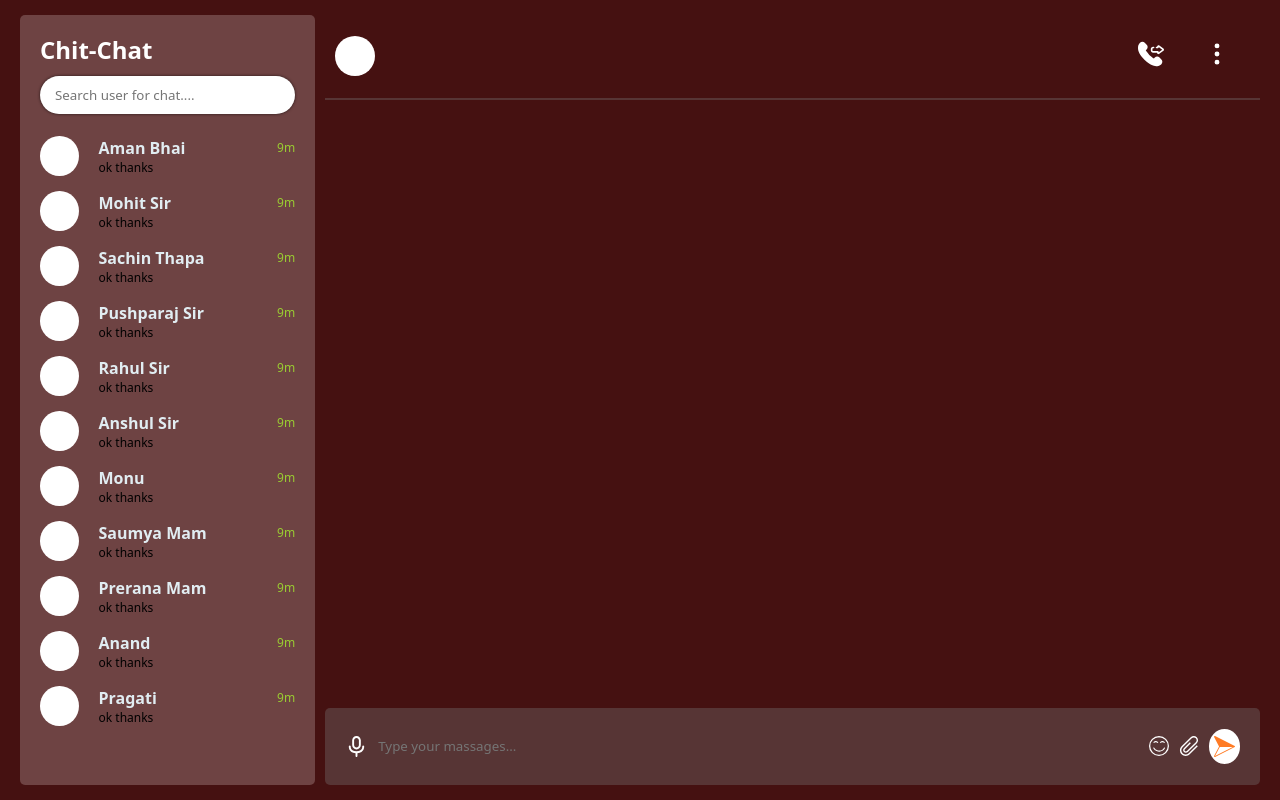
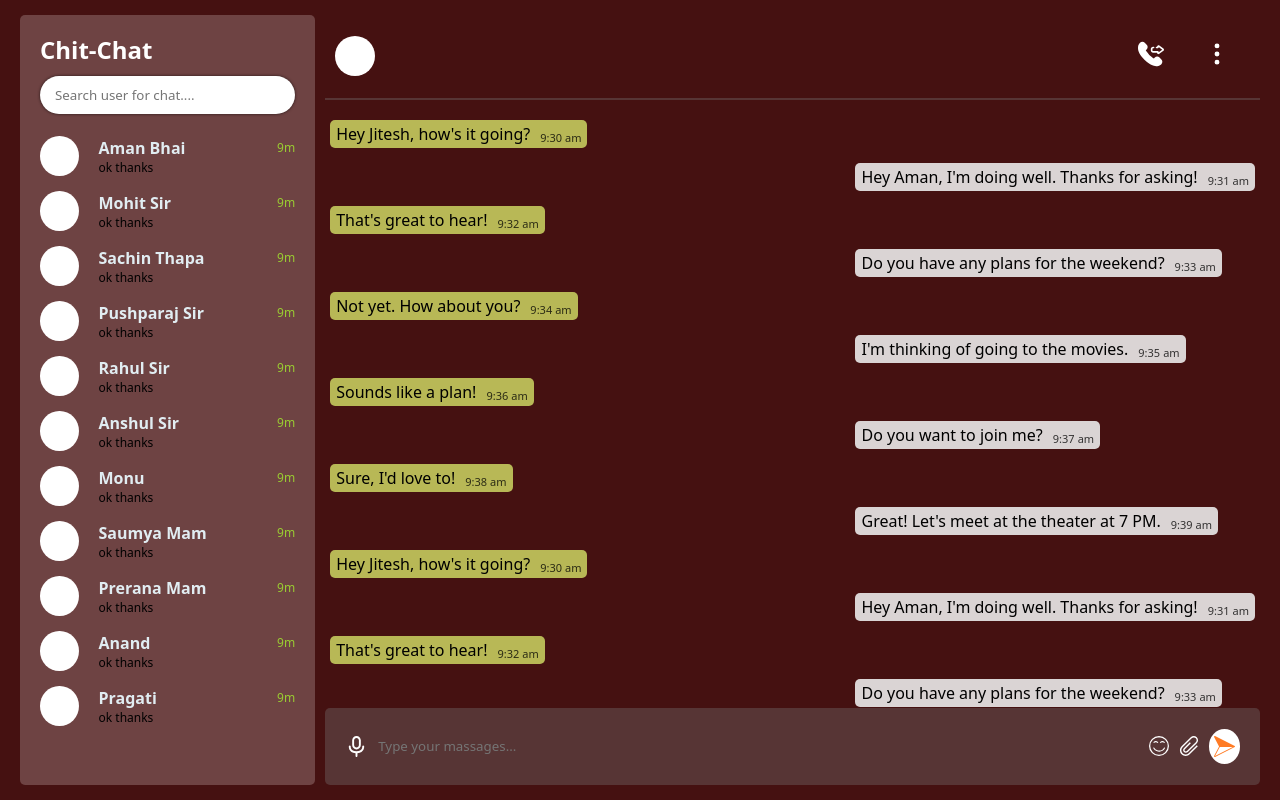
Before and after one commit to Mr-Jitesh9170/chat-App, a React (Create React App) app in the folder client/: page /chat in a window 1280 px wide. Built offline with nearby package versions, Linux system fonts and the light colour scheme.

Commit message:
worked on individual chats showing and scrollbars

```diff
--- a/client/public/index.html
+++ b/client/public/index.html
@@ -7,7 +7,7 @@
   <meta name="viewport" content="width=device-width, initial-scale=1" />
   <meta name="theme-color" content="#000000" />
   <meta name="description" content="Web site created using create-react-app" />
-  <title>React App</title>
+  <title>Chit-Chat💀</title>
   <style>
     * {
       box-sizing: border-box;
--- a/client/src/components/Chat.jsx
+++ b/client/src/components/Chat.jsx
@@ -8,7 +8,10 @@ import Microphone from "../Assests/microphone.svg"
 import ThreeDots from "../Assests/threeDots.svg"
 import { EmojiList } from "./emoji"
 import { Attachements } from "./attachments"
-import { threeDashPopUp, chatUsers } from "../data/AllData.js"
+import { threeDashPopUp, chatUsers, DummyChats } from "../data/AllData.js"
+
+
+
 
 const Chat = () => {
   const [search, setSearch] = useState("");
@@ -114,6 +117,31 @@ const Chat = () => {
           </div>
         </div>
         <div className="right-chat-mid">
+          {
+            DummyChats.map(({ sender, message, timestamp }) => {
+              if (sender === "Aman") {
+                return (
+                  <div className="user1-chats individual-chat">
+                    <div className="massage">{message}</div>
+                    <div className="send-massage-time">
+                      <span className="time">{timestamp.getHours() % 12}:{timestamp.getMinutes()}</span>
+                      <span className="time-am-pm">{timestamp.getHours() > 12 ? "pm" : "am"}</span>
+                    </div>
+                  </div>
+                )
+              } else {
+                return (
+                  <div className="user2-chats individual-chat">
+                    <div className="massage">{message}</div>
+                    <div className="send-massage-time">
+                      <div className="time">{timestamp.getHours() % 12}:{timestamp.getMinutes()}</div>
+                      <div className="time-am-pm">{timestamp.getHours() > 12 ? "pm" : "am"}</div>
+                    </div>
+                  </div>
+                )
+              }
+            })
+          }
 
           {/*<<<============ THREE-DASH  SHOW/HIDE =========> */}
 
--- a/client/src/data/AllData.js
+++ b/client/src/data/AllData.js
@@ -28,3 +28,188 @@ export const AttachementsData = [
 
 // Chat-user name =>
 export let chatUsers = ["Aman Bhai", "Mohit Sir", "Sachin Thapa", "Pushparaj Sir", "Rahul Sir", "Anshul Sir", "Monu", "Saumya Mam", "Prerana Mam", "Anand", "Pragati"]
+
+// Dummy-Chat of two Users =>
+export const DummyChats = [
+    {
+        id: 1,
+        sender: "Aman",
+        message: "Hey Jitesh, how's it going?",
+        timestamp: new Date("2024-03-20T09:30:00Z")
+    },
+    {
+        id: 2,
+        sender: "Jitesh",
+        message: "Hey Aman, I'm doing well. Thanks for asking!",
+        timestamp: new Date("2024-03-20T09:31:00Z")
+    },
+    {
+        id: 3,
+        sender: "Aman",
+        message: "That's great to hear!",
+        timestamp: new Date("2024-03-20T09:32:00Z")
+    },
+    {
+        id: 4,
+        sender: "Jitesh",
+        message: "Do you have any plans for the weekend?",
+        timestamp: new Date("2024-03-20T09:33:00Z")
+    },
+    {
+        id: 5,
+        sender: "Aman",
+        message: "Not yet. How about you?",
+        timestamp: new Date("2024-03-20T09:34:00Z")
+    },
+    {
+        id: 6,
+        sender: "Jitesh",
+        message: "I'm thinking of going to the movies.",
+        timestamp: new Date("2024-03-20T09:35:00Z")
+    },
+    {
+        id: 7,
+        sender: "Aman",
+        message: "Sounds like a plan!",
+        timestamp: new Date("2024-03-20T09:36:00Z")
+    },
+    {
+        id: 8,
+        sender: "Jitesh",
+        message: "Do you want to join me?",
+        timestamp: new Date("2024-03-20T09:37:00Z")
+    },
+    {
+        id: 9,
+        sender: "Aman",
+        message: "Sure, I'd love to!",
+        timestamp: new Date("2024-03-20T09:38:00Z")
+    },
+    {
+        id: 10,
+        sender: "Jitesh",
+        message: "Great! Let's meet at the theater at 7 PM.",
+        timestamp: new Date("2024-03-20T09:39:00Z")
+    },
+    {
+        id: 1,
+        sender: "Aman",
+        message: "Hey Jitesh, how's it going?",
+        timestamp: new Date("2024-03-20T09:30:00Z")
+    },
+    {
+        id: 2,
+        sender: "Jitesh",
+        message: "Hey Aman, I'm doing well. Thanks for asking!",
+        timestamp: new Date("2024-03-20T09:31:00Z")
+    },
+    {
+        id: 3,
+        sender: "Aman",
+        message: "That's great to hear!",
+        timestamp: new Date("2024-03-20T09:32:00Z")
+    },
+    {
+        id: 4,
+        sender: "Jitesh",
+        message: "Do you have any plans for the weekend?",
+        timestamp: new Date("2024-03-20T09:33:00Z")
+    },
+    {
+        id: 5,
+        sender: "Aman",
+        message: "Not yet. How about you?",
+        timestamp: new Date("2024-03-20T09:34:00Z")
+    },
+    {
+        id: 6,
+        sender: "Jitesh",
+        message: "I'm thinking of going to the movies.",
+        timestamp: new Date("2024-03-20T09:35:00Z")
+    },
+    {
+        id: 7,
+        sender: "Aman",
+        message: "Sounds like a plan!",
+        timestamp: new Date("2024-03-20T09:36:00Z")
+    },
+    {
+        id: 8,
+        sender: "Jitesh",
+        message: "Do you want to join me?",
+        timestamp: new Date("2024-03-20T09:37:00Z")
+    },
+    {
+        id: 9,
+        sender: "Aman",
+        message: "Sure, I'd love to!",
+        timestamp: new Date("2024-03-20T09:38:00Z")
+    },
+    {
+        id: 10,
+        sender: "Jitesh",
+        message: "Great! Let's meet at the theater at 7 PM.",
+        timestamp: new Date("2024-03-20T09:39:00Z")
+    },
+    {
+        id: 1,
+        sender: "Aman",
+        message: "Hey Jitesh, how's it going?",
+        timestamp: new Date("2024-03-20T09:30:00Z")
+    },
+    {
+        id: 2,
+        sender: "Jitesh",
+        message: "Hey Aman, I'm doing well. Thanks for asking!",
+        timestamp: new Date("2024-03-20T09:31:00Z")
+    },
+    {
+        id: 3,
+        sender: "Aman",
+        message: "That's great to hear!",
+        timestamp: new Date("2024-03-20T09:32:00Z")
+    },
+    {
+        id: 4,
+        sender: "Jitesh",
+        message: "Do you have any plans for the weekend?",
+        timestamp: new Date("2024-03-20T09:33:00Z")
+    },
+    {
+        id: 5,
+        sender: "Aman",
+        message: "Not yet. How about you?",
+        timestamp: new Date("2024-03-20T09:34:00Z")
+    },
+    {
+        id: 6,
+        sender: "Jitesh",
+        message: "I'm thinking of going to the movies.",
+        timestamp: new Date("2024-03-20T09:35:00Z")
+    },
+    {
+        id: 7,
+        sender: "Aman",
+        message: "Sounds like a plan!",
+        timestamp: new Date("2024-03-20T09:36:00Z")
+    },
+    {
+        id: 8,
+        sender: "Jitesh",
+        message: "Do you want to join me?",
+        timestamp: new Date("2024-03-20T09:37:00Z")
+    },
+    {
+        id: 9,
+        sender: "Aman",
+        message: "Sure, I'd love to!",
+        timestamp: new Date("2024-03-20T09:38:00Z")
+    },
+    {
+        id: 10,
+        sender: "Jitesh",
+        message: "Great! Let's meet at the theater at 7 PM.",
+        timestamp: new Date("2024-03-20T09:39:00Z")
+    }
+
+];
--- a/client/src/styles/chat.scss
+++ b/client/src/styles/chat.scss
@@ -81,6 +81,8 @@
           cursor: pointer;
         }
       }
+
+
     }
   }
 
@@ -115,6 +117,39 @@
     .right-chat-mid {
       height: 79%;
       width: 100%;
+      overflow-y: scroll;
+      display: flex;
+      gap: 15px;
+      flex-direction: column;
+      padding: 20px 5px;
+
+      .individual-chat {
+        width: fit-content;
+        padding: 3px 6px;
+        border-radius: 5px;
+        color: black;
+        display: flex;
+        gap: 10px;
+        align-items: end;
+
+        .send-massage-time {
+          display: flex;
+          gap: 3px;
+          font-size: 11px;
+          color: rgba(0, 0, 0, 0.774);
+        }
+
+      }
+
+      .user1-chats {
+        align-self: first baseline;
+        background-color: rgb(184, 184, 86);
+      }
+
+      .user2-chats {
+        align-self: last baseline;
+        background-color: rgb(218, 212, 212);
+      }
 
       .emojis-container,
       .attachements-container {
@@ -122,6 +157,8 @@
         bottom: 90px;
         right: 30px;
       }
+
+
     }
 
     .right-chat-bottom {
@@ -179,6 +216,18 @@
   background-color: white;
 }
 
-::-webkit-scrollbar {
+
+.chat-lists::-webkit-scrollbar {
   display: none;
 }
+
+
+.right-chat-mid::-webkit-scrollbar {
+  width: 8px;
+  background-color: rgb(122, 122, 94);
+}
+
+.right-chat-mid::-webkit-scrollbar-thumb {
+  background-color: yellow;
+  border-radius: 7px;
+}
```
